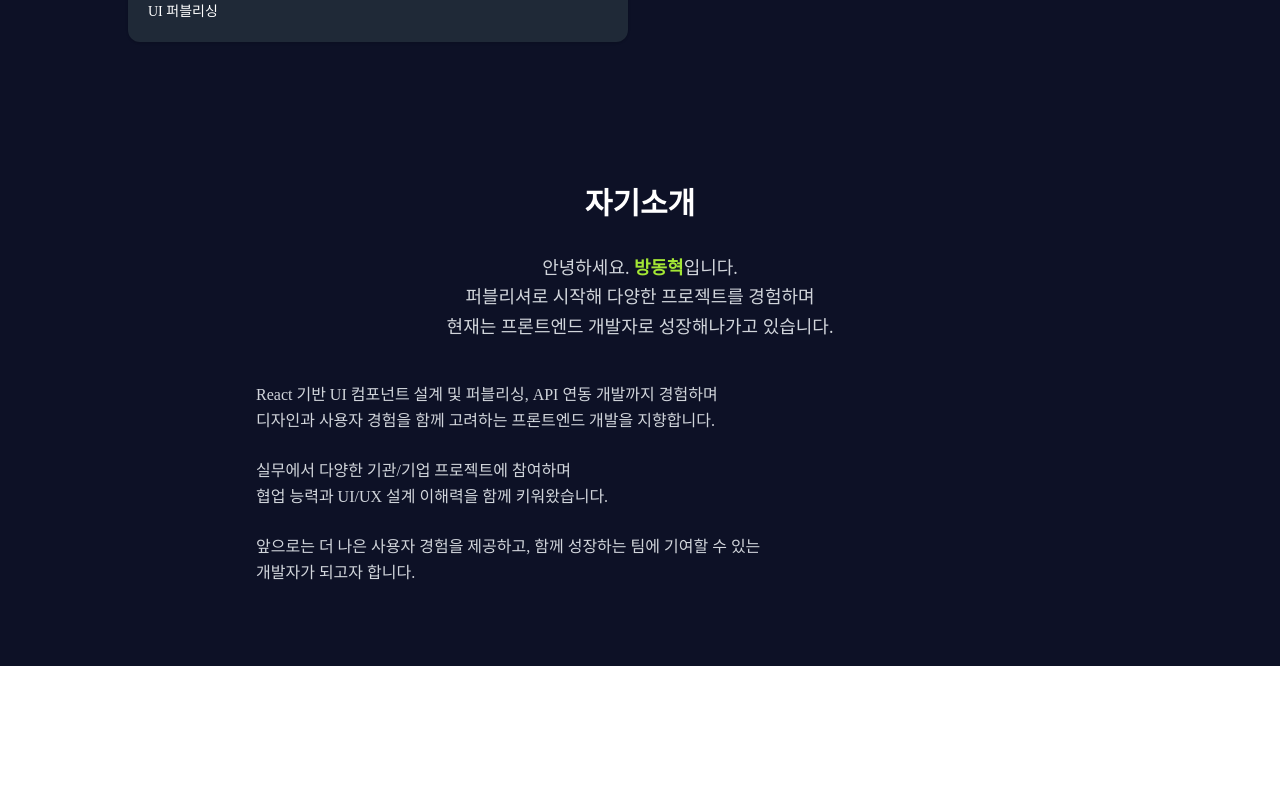
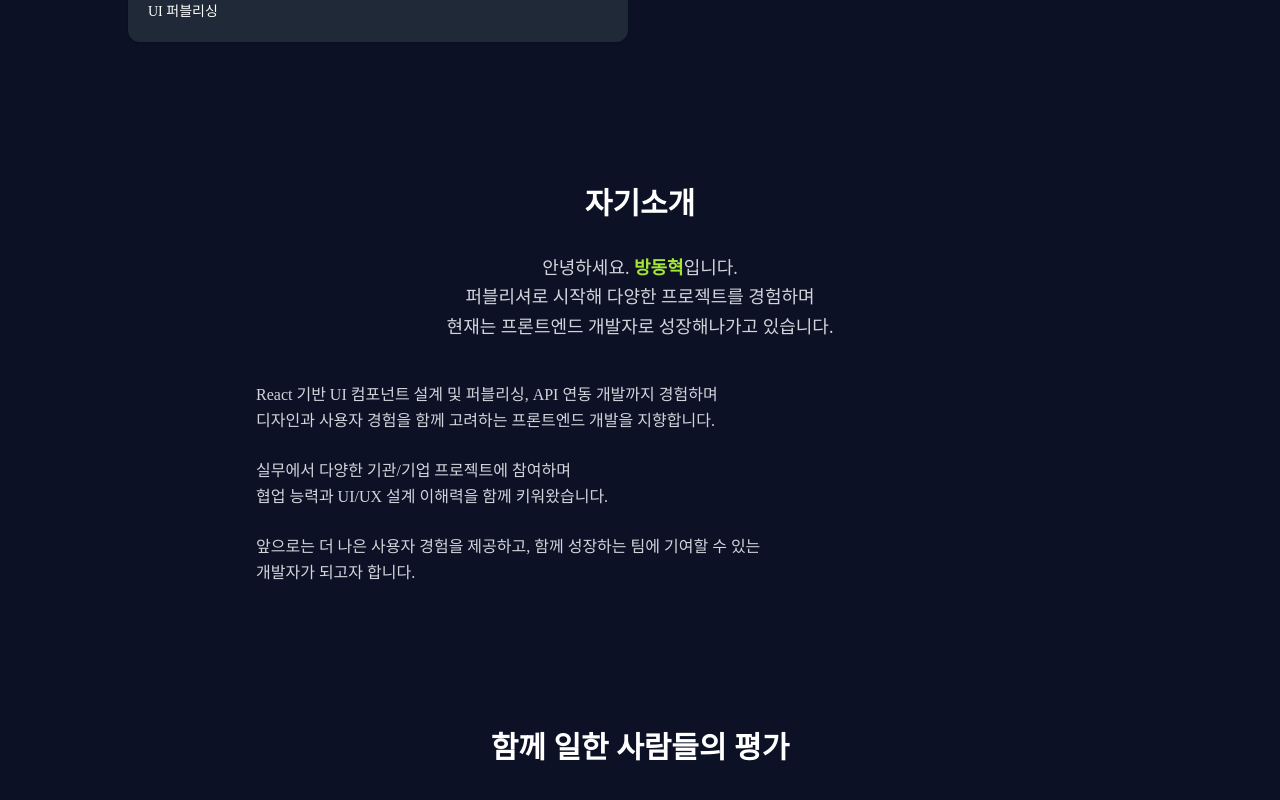
Before and after one commit to bangdonghyuk/bang-portfolio, a React (Create React App) app: page / in a window 1280 px wide. Shown: the part 3764-4564 px from the top of the page. Before the commit the page ends 4430 px from the top, so only its background shows below. Built offline with nearby package versions, Linux system fonts and the light colour scheme; no server answers; a web font is replaced by a local one.

Commit message:
피드백 노출

```diff
--- a/src/Home.js
+++ b/src/Home.js
@@ -37,7 +37,7 @@ function Home() {
       <section ref={careerRef}><Career /></section>
       <section ref={projectsRef}><Projects /></section>
       <section ref={aboutRef}><About /></section>
-      {/* <section ref={feedbackRef}><Feedbacks /></section> */}
+      <section ref={feedbackRef}><Feedbacks /></section>
 
     </div>
   );
```
